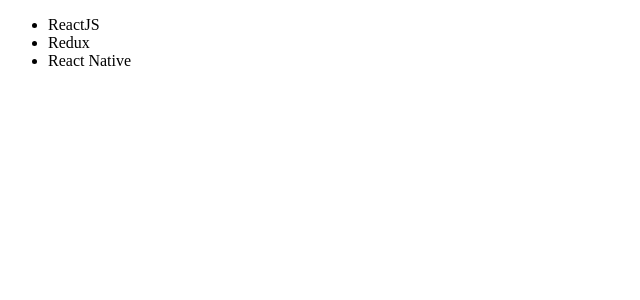
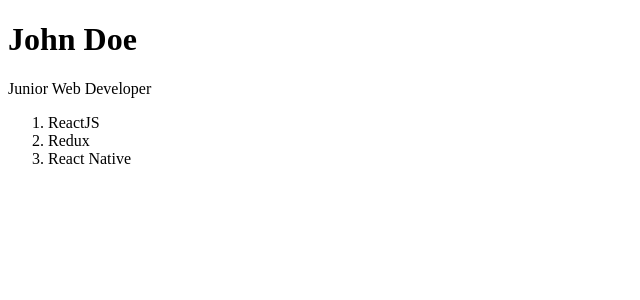
Before and after one commit to Va2/react-intro-course, a React (Create React App) app: page / in a window 1280 px wide. Shown: the top 300 px of the page, without its empty margins (0-640 px from the left). Built offline with nearby package versions, Linux system fonts and the light colour scheme.

Commit message:
Functional Components

```diff
--- a/src/index.js
+++ b/src/index.js
@@ -1,15 +1,25 @@
 import React from 'react';
 import ReactDOM from 'react-dom';
 
+import './style.css';
+
 import * as serviceWorker from './serviceWorker';
 
-ReactDOM.render(
-    <ul>
-        <li>ReactJS</li>
-        <li>Redux</li>
-        <li>React Native</li>
-    </ul>,
-    document.getElementById('root')
+function MyApp() {
+    return (
+        <div>
+            <h1>John Doe</h1>
+            <p>Junior Web Developer</p>
+            <ol>
+                <li>ReactJS</li>
+                <li>Redux</li>
+                <li>React Native</li>
+            </ol>
+        </div>
+    )
+}
+
+ReactDOM.render(<MyApp />, document.getElementById('root')
 );
 
 // If you want your app to work offline and load faster, you can change
```
Also changed, not shown: src/App.js (added), src/style.css (added).
